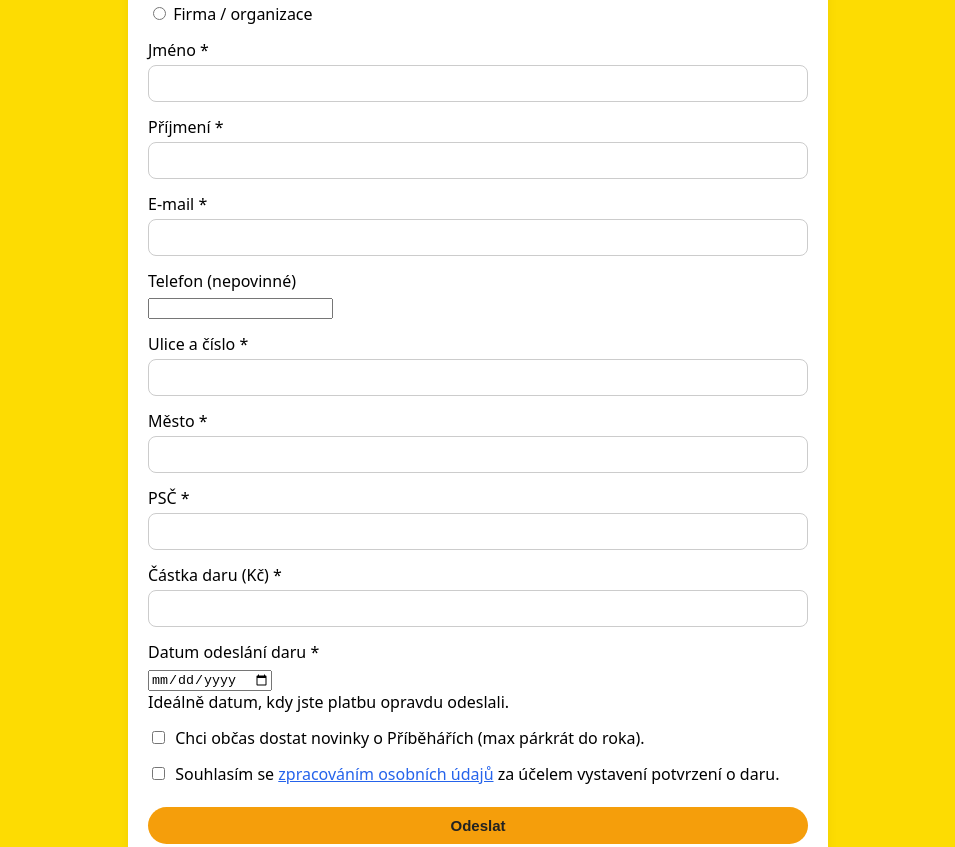
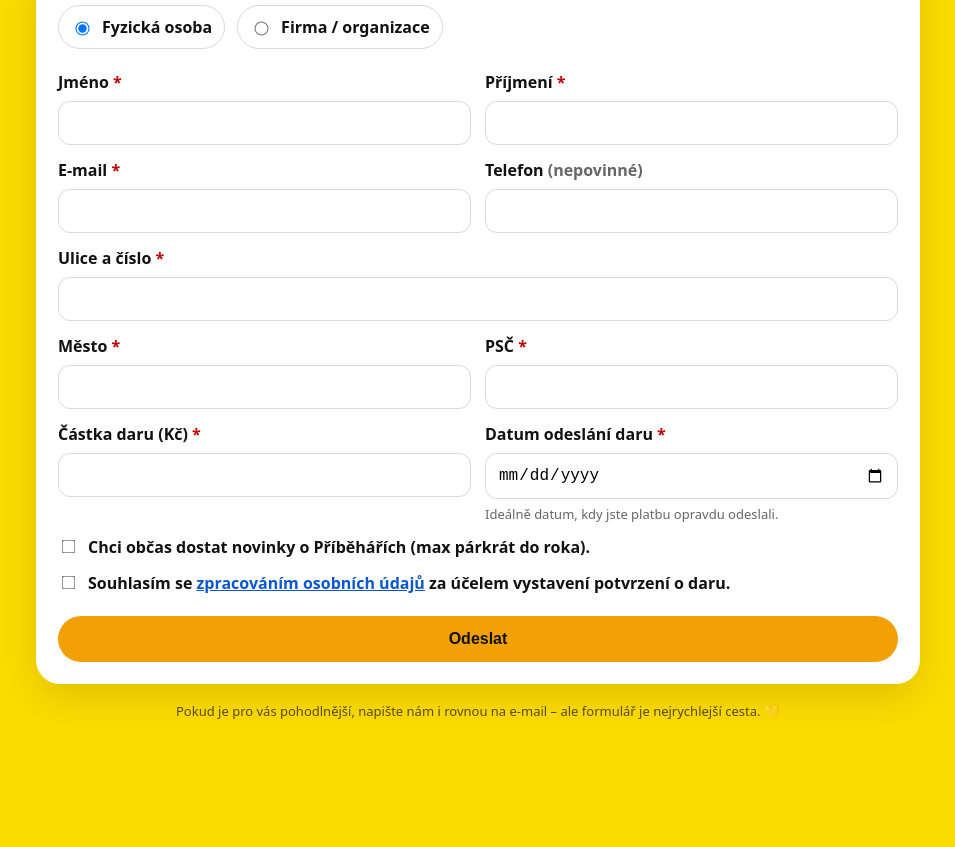
Before and after one commit to jankastura-commits/pribehari_potvrzenidar, a website: page src/index.html in a window 1280 px wide. Shown: the part 235-1082 px from the top of the page, without its empty margins (162-1117 px from the left). After the commit the page ends 1015 px from the top, so only its background shows below. Drawn offline with Linux system fonts and the light colour scheme.

Commit message:
Update styles.css

```diff
--- a/src/styles.css
+++ b/src/styles.css
@@ -1,130 +1,207 @@
-body {
-  font-family: system-ui, -apple-system, BlinkMacSystemFont, "Segoe UI",
-    sans-serif;
-  margin: 0;
-  padding: 0;
-  background: #fddc02;
+:root{
+  --yellow: #fddc02;
+  --card: #ffffff;
+  --text: #111111;
+  --muted: #666666;
+  --border: #d9d9d9;
+  --shadow: 0 14px 40px rgba(0,0,0,0.12);
+  --radius-xl: 24px;
+  --radius: 14px;
+  --gap: 14px;
+  --btn: #f3a007;
+  --btn-hover: #e59200;
 }
 
-.container {
-  max-width: 700px;
-  margin: 0 auto;
-  padding: 24px 16px 40px;
+*{ box-sizing: border-box; }
+
+html, body{
+  height: 100%;
 }
 
-h1,
-h2 {
+body{
+  margin: 0;
+  font-family: system-ui, -apple-system, Segoe UI, Roboto, Inter, Arial, sans-serif;
+  color: var(--text);
+  background: var(--yellow);
+}
+
+.container{
+  max-width: 920px;
+  margin: 0 auto;
+  padding: 34px 18px 60px;
+}
+
+.hero{
+  text-align: center;
+  margin: 6px 0 18px;
+}
+
+h1{
+  margin: 0 0 10px;
+  font-size: clamp(28px, 4vw, 44px);
+  letter-spacing: -0.02em;
+}
+
+.lead{
+  margin: 0 auto;
+  max-width: 860px;
+  font-size: 18px;
+  line-height: 1.45;
+}
+
+.form-card{
+  background: var(--card);
+  border-radius: var(--radius-xl);
+  padding: 22px;
+  box-shadow: var(--shadow);
+}
+
+.form-group{
+  margin: 0 0 var(--gap);
+}
+
+label{
+  display: block;
+  font-weight: 800;
+  margin-bottom: 8px;
+}
+
+.req{
+  color: #c30000;
+  font-weight: 900;
+}
+
+.muted{
+  color: var(--muted);
+  font-weight: 700;
+}
+
+.helper{
+  margin-top: 6px;
+  font-size: 13px;
+  color: var(--muted);
+}
+
+/* Inputs */
+input[type="text"],
+input[type="email"],
+input[type="tel"],
+input[type="number"],
+input[type="date"],
+select,
+textarea{
+  width: 100%;
+  border: 1px solid var(--border);
+  border-radius: 12px;
+  padding: 12px 12px;
+  font-size: 16px;
+  outline: none;
+  background: #fff;
+}
+
+input:focus,
+select:focus,
+textarea:focus{
+  border-color: #111;
+}
+
+/* Grid */
+.grid-2{
+  display: grid;
+  grid-template-columns: 1fr 1fr;
+  gap: var(--gap);
+}
+
+@media (max-width: 760px){
+  .grid-2{
+    grid-template-columns: 1fr;
+  }
+}
+
+/* Radio */
+.radio-row{
+  display: flex;
+  gap: 12px;
+  flex-wrap: wrap;
+  margin-top: 6px;
+}
+
+.radio-pill{
+  display: inline-flex;
+  align-items: center;
+  gap: 10px;
+  padding: 10px 12px;
+  border: 1px solid var(--border);
+  border-radius: 999px;
+  cursor: pointer;
+  user-select: none;
+  font-weight: 800;
+}
+
+.radio-pill input{
+  transform: scale(1.08);
+}
+
+/* Checkbox */
+.check-row{
+  display: flex;
+  align-items: flex-start;
+  gap: 10px;
+  line-height: 1.35;
+  font-weight: 700;
+}
+
+.check-row input{
+  margin-top: 3px;
+  transform: scale(1.05);
+}
+
+a{
+  color: #0b57d0;
+  text-decoration: underline;
+}
+
+/* Error */
+.error{
+  background: #ffe6e6;
+  border: 1px solid #ffb3b3;
+  color: #7a0000;
+  border-radius: 12px;
+  padding: 12px;
+  font-weight: 800;
+  margin-top: 10px;
+}
+
+/* Button */
+.btn{
+  width: 100%;
+  border: none;
+  border-radius: 999px;
+  padding: 14px 18px;
+  font-size: 16px;
+  font-weight: 900;
+  cursor: pointer;
+  background: var(--btn);
+  color: #111;
+  margin-top: 8px;
+}
+
+.btn:hover{
+  background: var(--btn-hover);
+}
+
+.btn:disabled{
+  opacity: 0.7;
+  cursor: not-allowed;
+}
+
+/* Footer */
+.footer{
+  margin-top: 18px;
   text-align: center;
 }
 
-form {
-  background: #fff;
-  padding: 16px 20px;
-  border-radius: 12px;
-  box-shadow: 0 4px 12px rgba(0, 0, 0, 0.05);
-  margin-top: 16px;
+.tiny{
+  font-size: 13px;
+  color: rgba(0,0,0,0.65);
 }
-
-.form-group {
-  margin-bottom: 14px;
-}
-
-label {
-  display: block;
-  font-weight: 500;
-  margin-bottom: 4px;
-}
-
-input[type="text"],
-input[type="email"],
-input[type="number"],
-textarea {
-  width: 100%;
-  padding: 8px 10px;
-  border-radius: 8px;
-  border: 1px solid #ccc;
-  font-size: 14px;
-  box-sizing: border-box;
-  font-family: inherit;
-}
-
-textarea {
-  resize: vertical;
-}
-
-input[type="checkbox"] {
-  margin-right: 6px;
-}
-
-a {
-  color: #2563eb;
-  text-decoration: underline;
-}
-
-button[type="submit"] {
-  background: #f59e0b;
-  color: #222;
-  border: none;
-  border-radius: 999px;
-  padding: 10px 16px;
-  font-size: 15px;
-  font-weight: 600;
-  cursor: pointer;
-  width: 100%;
-  margin-top: 8px;
-}
-
-button[type="submit"]:disabled {
-  opacity: 0.7;
-  cursor: default;
-}
-
-.summary {
-  margin-top: 10px;
-  padding: 8px 10px;
-  background: #fef3c7;
-  border-radius: 8px;
-  font-size: 14px;
-}
-
-.error {
-  margin-top: 10px;
-  color: #b91c1c;
-  background: #fee2e2;
-  padding: 8px 10px;
-  border-radius: 8px;
-  font-size: 14px;
-}
-
-#result {
-  margin-top: 24px;
-  background: #fff;
-  padding: 16px 20px;
-  border-radius: 12px;
-  box-shadow: 0 4px 12px rgba(0, 0, 0, 0.05);
-}
-
-#qr-container {
-  text-align: center;
-  margin: 16px 0;
-}
-
-#qr-container img {
-  max-width: 260px;
-  width: 100%;
-  height: auto;
-}
-
-.payment-details p {
-  margin: 4px 0;
-}
-.support-note {
-  margin-top: 14px;
-  font-size: 14px;
-  opacity: 0.9;
-}
-
-.support-note a {
-  font-weight: 600;
-  text-decoration: underline;
-}
```
